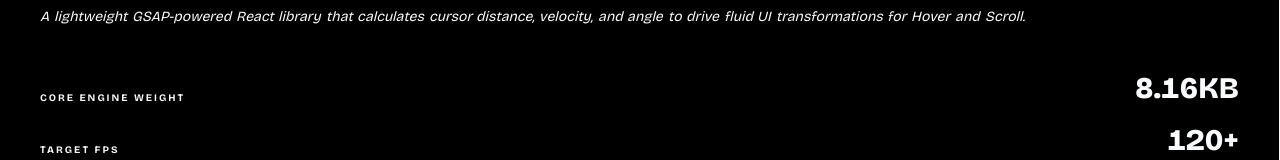
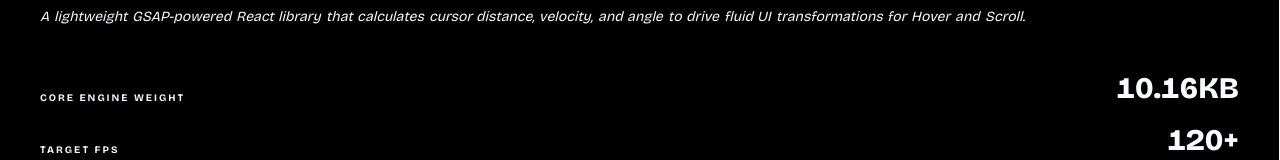
Before and after one commit to YoussefZidan-1/ZProximityEngine, a React (Vite) app: page / in a window 1280 px wide. Shown: the part 285-445 px from the top of the page. Built offline with nearby package versions, Linux system fonts and the light colour scheme.

Commit message:
update: bundle size

```diff
--- a/src/App.tsx
+++ b/src/App.tsx
@@ -197,7 +197,7 @@
                   <div className="flex justify-between items-end text-right">
                     <Badge>Core Engine Weight</Badge>
                     <RevealGroup delay={0.6} duration={0.8}>
-                      <span className="reveal-item text-3xl font-black tabular-nums">8.16KB</span>
+                      <span className="reveal-item text-3xl font-black tabular-nums">10.16KB</span>
                     </RevealGroup>
                   </div>
                   <div className="flex justify-between items-end text-right">
```
Also changed, not shown: 1 other file (tests, documents, lock files or other folders).
